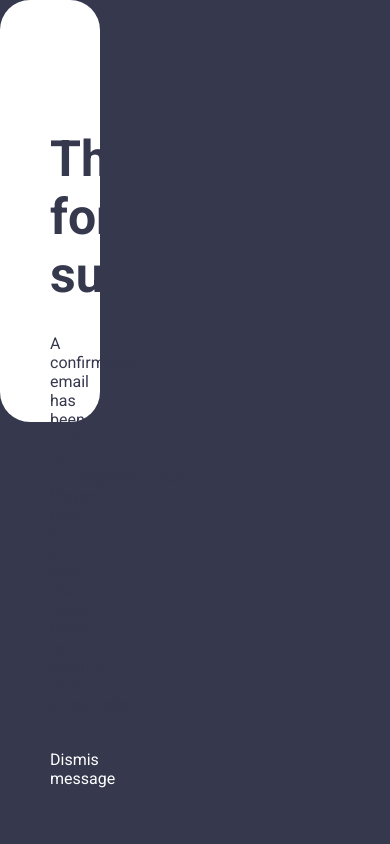
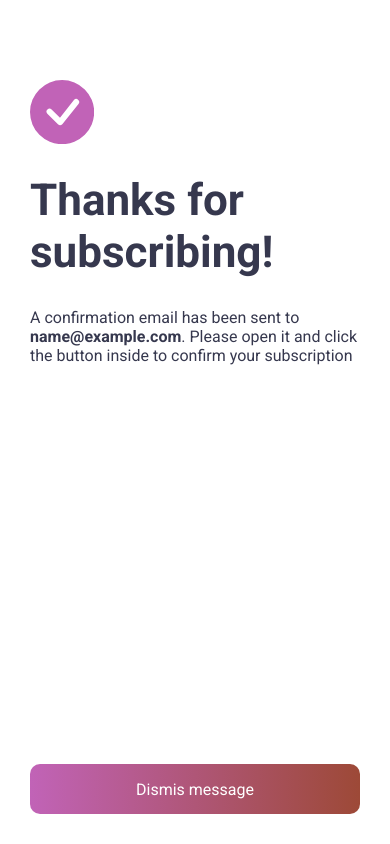
Before and after one commit to Kauedamasceno/signUP, a website: page index.html in a window 390 px wide. Both pictures are taken after typing "name@example.com" into the empty fields and a click on the button "Subscribe to monthly newsletter". Drawn offline with Linux system fonts and the light colour scheme.

Commit message:
Fixing a CSS bug

```diff
--- a/index.html
+++ b/index.html
@@ -19,7 +19,8 @@
   </head>
   <body>
     <div class="invisible" id="popup">
-      <i class="bi bi-check-circle-fill"
+      <div class="content_succes">
+        <i class="bi bi-check-circle-fill"
         ><svg
           xmlns="http://www.w3.org/2000/svg"
           width="16"
@@ -38,6 +39,7 @@
         A confirmation email has been sent to <b id="email-adress"></b>. Please
         open it and click the button inside to confirm your subscription
       </p>
+      </div>
       <button id="button_back">Dismis message</button>
     </div>
     <div class="container">
--- a/style.css
+++ b/style.css
@@ -27,14 +27,21 @@ body {
 .popup {
   background-color: white;
   width: 25%;
-  height: 50%;
-  padding: 50px;
+  height: 60%;
+  padding: 30px;
   border-radius: 30px;
+  display: flex;
+  flex-direction: column;
+  justify-content: space-between;
+}
+
+.content_succes {
+width: 100%;
 }
 
 .popup i {
   display: inline-block;
-  height: 50px;
+  height: 20%;
   margin-bottom: 30px;
 }
 
@@ -50,7 +57,7 @@ body {
 }
 
 .popup h1 {
-  font-size: 50px;
+  font-size: 40px;
   margin-bottom: 30px;
   font-family: "Roboto", sans-serif;
   font-weight: 700;
@@ -194,21 +201,56 @@ label {
   border-radius: 30px;
 }
 
+@media (min-width: 1700px) {
+  .popup {
+   width: 25%;
+   height: 55%;
+  }
+
+  .popup h1 {
+    font-size: 56px;
+  }
+}
+
 @media (max-width: 1024px) {
   .form {
     padding: 30;
   }
 
   .form h1 {
-    font-size: 35px;
+    font-size: 36px;
   }
 }
 
+@media (max-width: 1132px) {
+  .popup {
+    width: 45%;
+    height: 50%;
+  }
+}
+
+
 @media (max-width: 764px) {
   body {
-    display: block;
     width: 100%;
   }
+
+  .popup {
+    border-radius: 0;
+    width: 100%;
+    height: 100%;
+  }
+
+  .popup i {
+    margin-top: 50px;
+
+  }
+
+  .popup h1 {
+    font-size: 64px;
+    margin-bottom: 30px;
+  }
+
 
   .container {
     border-radius: 0;
@@ -234,3 +276,9 @@ label {
     width: 100%;
   }
 }
+
+@media (max-width: 425px) {
+  .popup h1 {
+    font-size: 44px;
+  }
+}
```
